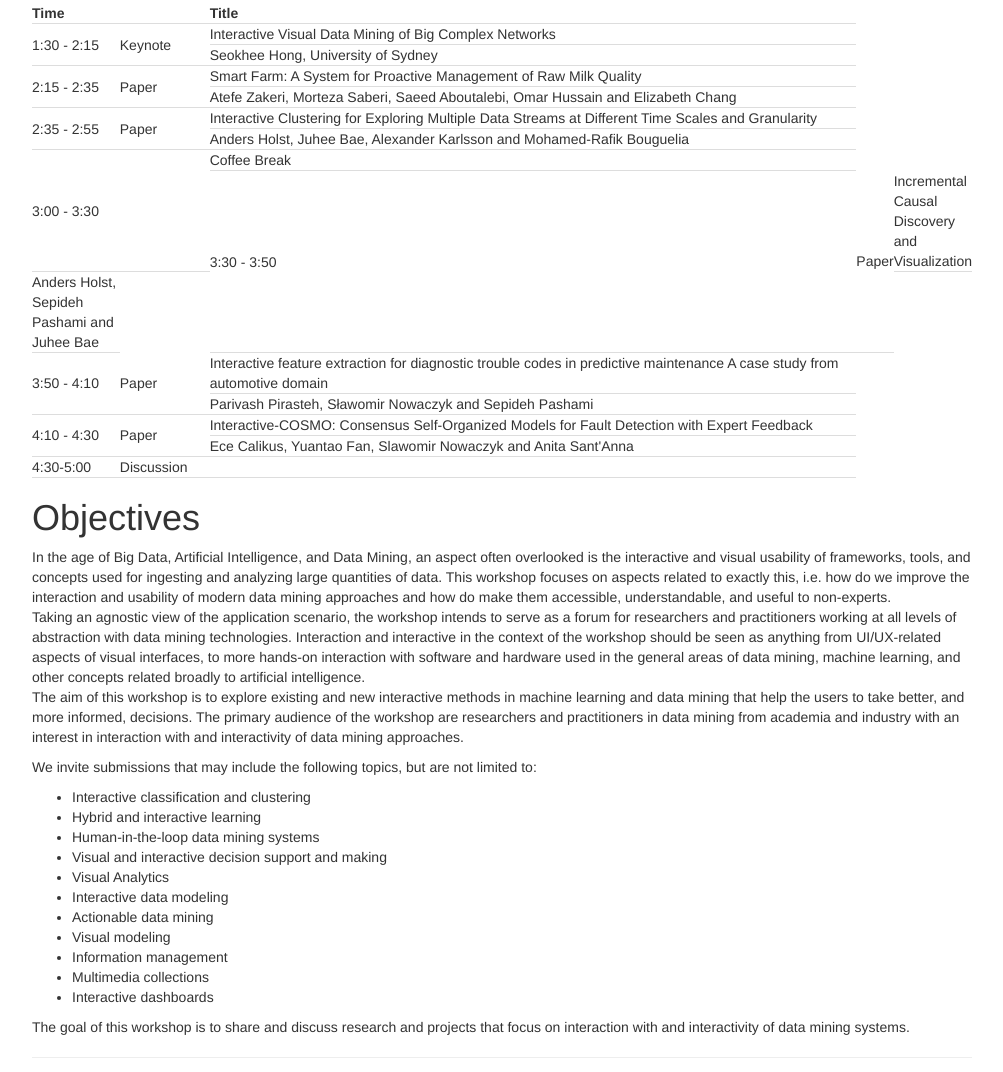
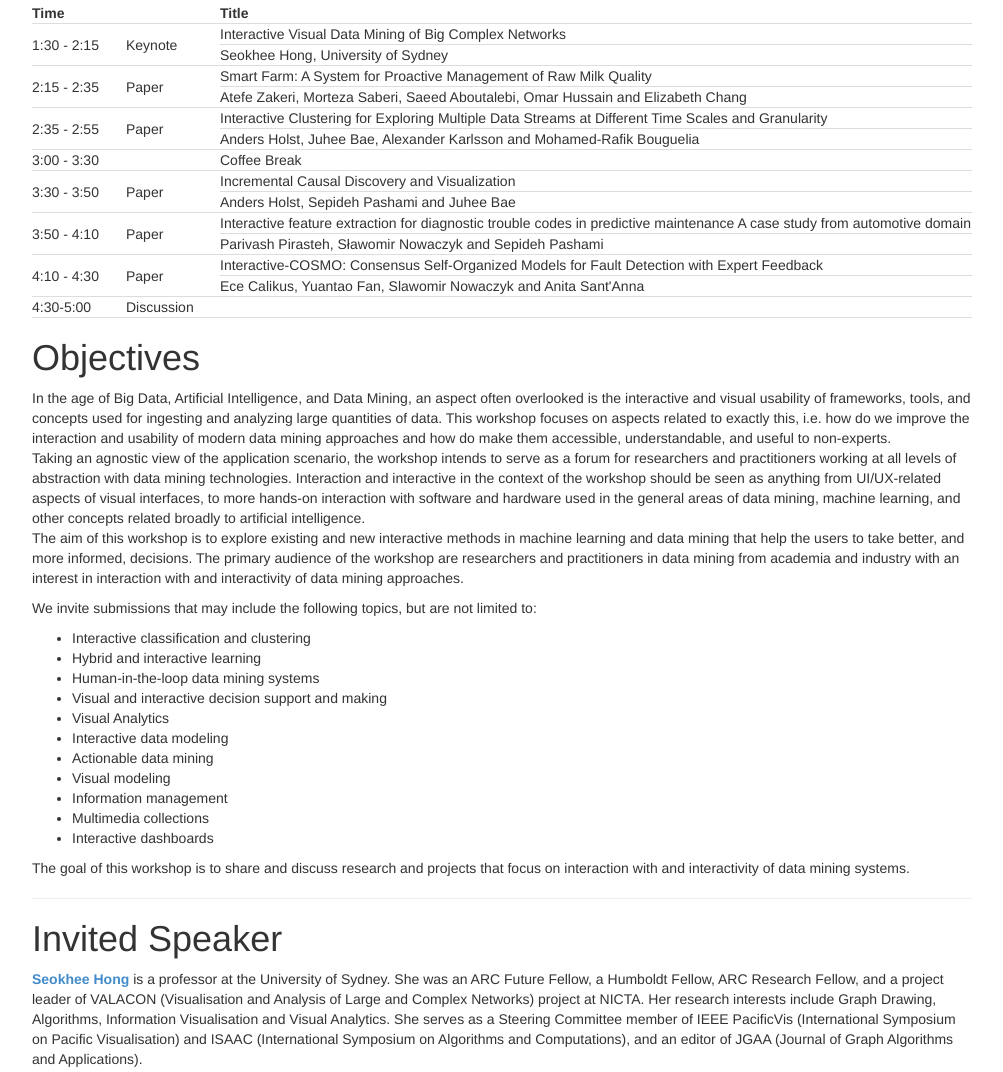
Before and after one commit to idatamining/2019, a plain HTML site: page index.html in a window 1280 px wide. Shown: the part 683-1755 px from the top of the page, without its empty margins (138-1141 px from the left). Drawn offline with Linux system fonts and the light colour scheme.

Commit message:
Update program 3

```diff
--- a/index.html
+++ b/index.html
@@ -104,8 +104,8 @@ tr:hover {background-color:#f5f5f5;}
   </tr>
 
 	<tr>
-  <td rowspan='2'>  3:00 - 3:30</td>
-  <td rowspan='2'></td>
+  <td >  3:00 - 3:30</td>
+  <td ></td>
   <td>Coffee Break</td>
   </tr>
 
@@ -137,8 +137,8 @@ tr:hover {background-color:#f5f5f5;}
   </tr>
 
 	<tr>
-  <td rowspan='2'> 4:30-5:00   </td>
-  <td rowspan='2'>Discussion</td>
+  <td > 4:30-5:00   </td>
+  <td >Discussion</td>
   <td></td>
   </tr>
 
```
